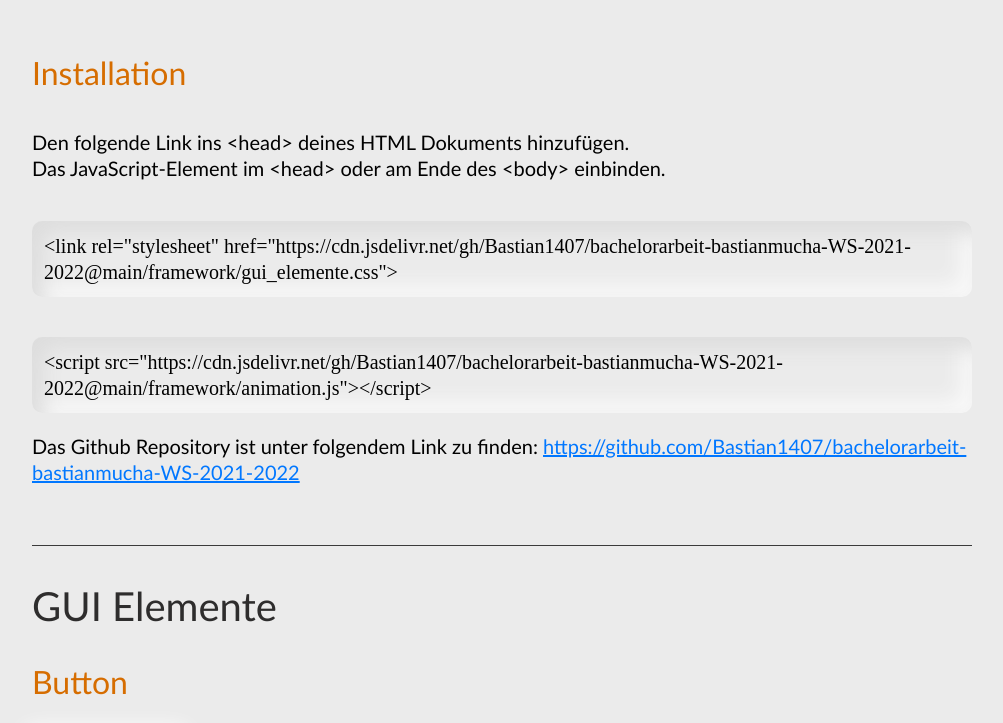
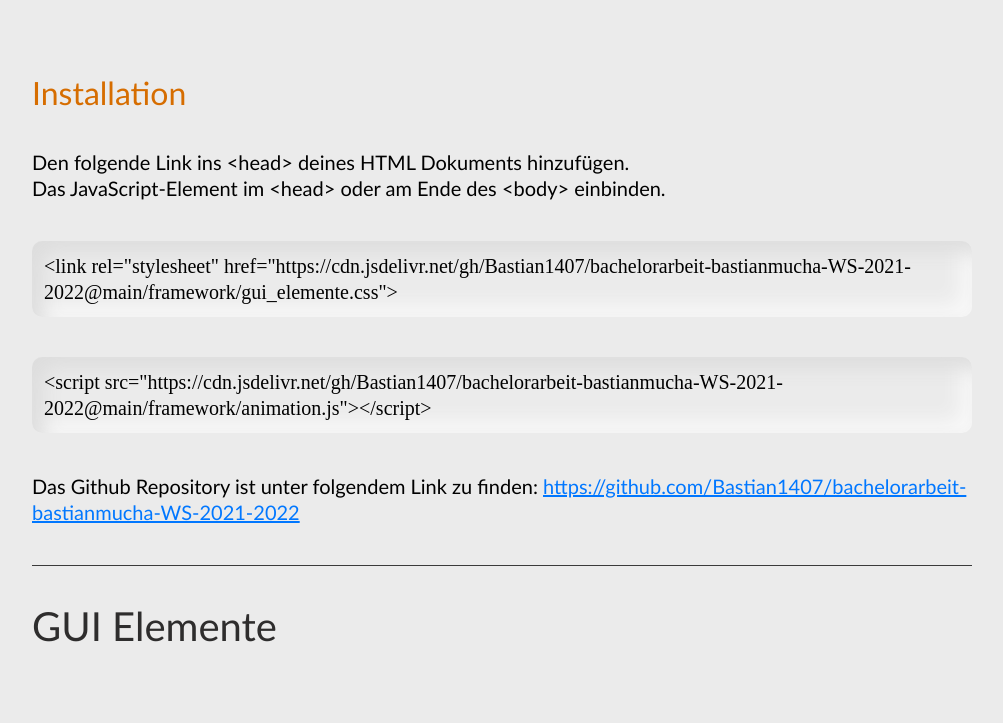
Before and after one commit to Bastian1407/bachelorarbeit-bastianmucha-WS-2021-2022, a plain HTML site: page index.html in a window 1280 px wide. Shown: the part 695-1418 px from the top of the page, without its empty margins (208-1211 px from the left). Drawn offline with Linux system fonts and the light colour scheme.

Commit message:
überarbeitet

```diff
--- a/style.css
+++ b/style.css
@@ -16,7 +16,8 @@ a{
 }
 
 p{
-    margin-bottom: 3rem;
+    margin-bottom: 2rem;
+    margin-top: 2rem;
     max-width: 50rem;
 }
 
@@ -25,16 +26,12 @@ section{
     border-bottom: solid 1px #3b3b3b;
 }
 
-div{
-    margin-bottom: 20px;
-}
-
 /* Headlines
 ----------------------------------------------------------------------------------*/
 h1{
     font-size: 3rem;
     line-height: 100%;
-    margin-bottom: 4rem;
+    margin-bottom: 3rem;
     color: black;
     font-weight: 500;
 }
@@ -56,7 +53,7 @@ h4{
     font-size: 1.6rem;
     line-height: 100%;
     margin-bottom: 2rem;
-    margin-top: 2rem;
+    margin-top: 4rem;
     color:#D66D00;
 }
 
@@ -68,7 +65,7 @@ h5{
 
 /* Main
 ----------------------------------------------------------------------------------*/
-@media screen and (min-width: 900px) {
+@media screen and (min-width: 900px){
     main{
     max-width: 47rem;
     margin-left: 10rem;
@@ -82,7 +79,7 @@ main{
     }
 }
 
-@media screen and (max-width: 900px) {
+@media screen and (max-width: 900px){
     main{
     max-width: 47rem;
     margin-left: 1rem;
@@ -98,7 +95,7 @@ main{
 
 /* Navigation
 ----------------------------------------------------------------------------------*/
-@media screen and (min-width: 900px) {
+@media screen and (min-width: 900px){
     .left-nav{
     position: fixed;
     margin: 1rem;
@@ -107,11 +104,11 @@ main{
     padding: 0.5rem;
     border-radius: 26px;
     background: #ebebeb;
-    box-shadow:  11px 11px 20px #dddddd,
+    box-shadow: 11px 11px 20px #dddddd,
                -11px -11px 20px #f9f9f9;
     }
 
-  .left-nav ul li a {
+    .left-nav ul li a{
     color: #3b3b3b;
     font-weight: 500;
     text-decoration: none;
@@ -121,12 +118,12 @@ main{
     color: #D66D00;
     }
 
-}
-.padding-left {
+    .padding-left{
     padding: 0.5rem;
     }
+}
 
-@media screen and (max-width: 900px) {
+@media screen and (max-width: 900px){
     .left-nav{
     visibility: hidden;
     background-color: #ebebeb;
@@ -136,7 +133,7 @@ main{
     padding: 0;
     }
 
-      .left-nav ul li a {
+    .left-nav ul li a{
     color: #ebebeb;
     }
 }
@@ -145,15 +142,15 @@ main{
 ----------------------------------------------------------------------------------*/
 .code{
     margin-top: 2rem;
+    margin-bottom: 2rem;
 	display: block;
 	padding: 12px;
 	max-width: 100%;
-	/* height: 300px; */
 	max-height: 200px;
 	overflow: auto;
 	word-wrap: normal;
 	font-family: "Courier Prime";
     border-radius: 10px;
-    box-shadow:  inset 11px 11px 20px #dddddd,
+    box-shadow: inset 11px 11px 20px #dddddd,
                 inset -11px -11px 20px #f9f9f9;
 }
```
Lines whose indentation alone changed are shown as unchanged.
